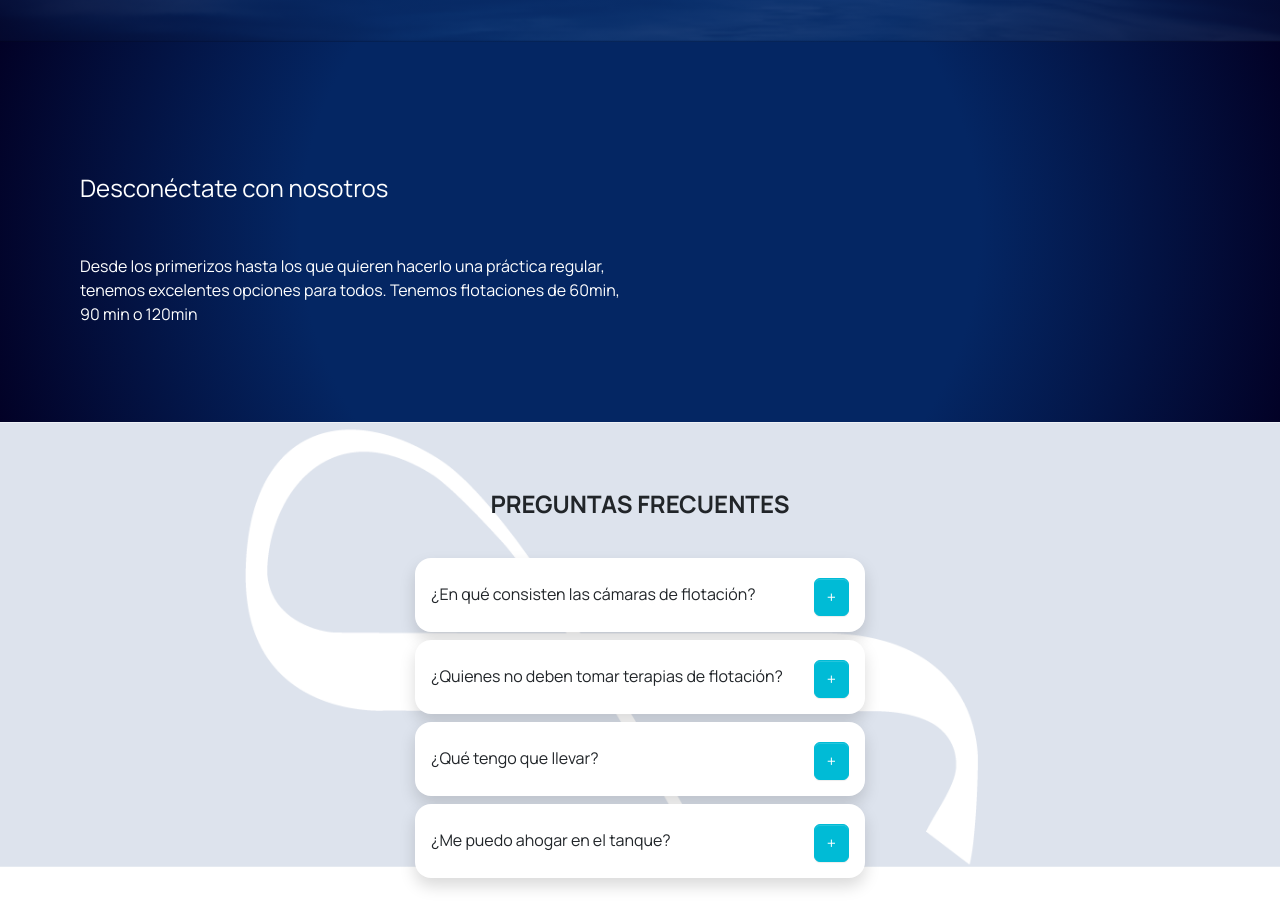
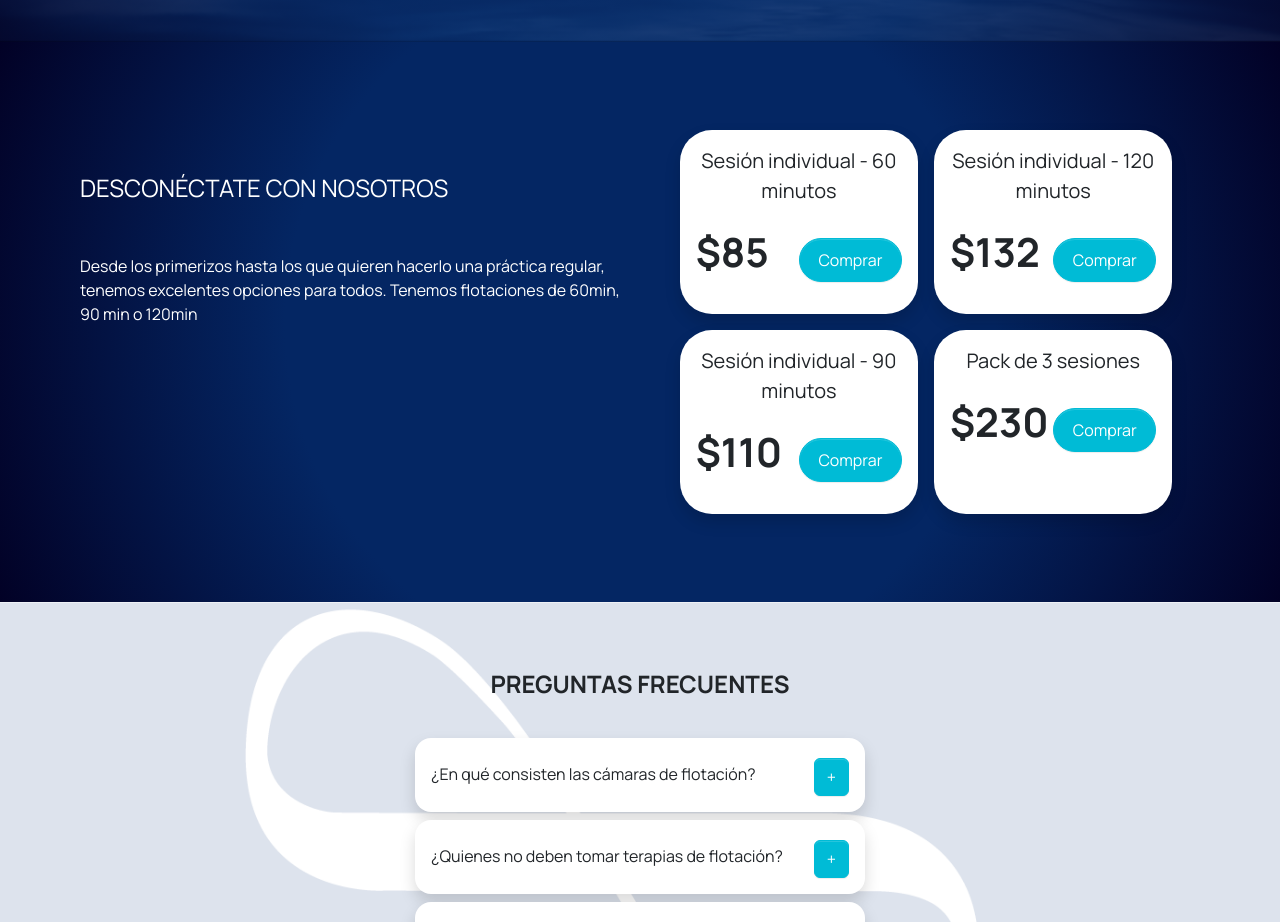
Before and after one commit to kevinjg03/flotarium, an Angular app: page /home in a window 1280 px wide. Shown: the part 1900-2822 px from the top of the page. Built offline with nearby package versions, Linux system fonts and the light colour scheme.

Commit message:
Seccion 4 home

```diff
--- a/angular.json
+++ b/angular.json
@@ -52,7 +52,7 @@
             },
             "development": {
               "buildOptimizer": false,
-              "optimization": false,
+              "optimization": true,
               "vendorChunk": true,
               "extractLicenses": false,
               "sourceMap": true,
--- a/src/app/home/home.component.html
+++ b/src/app/home/home.component.html
@@ -60,12 +60,25 @@
     </div>
     <div class="row bg-primary-gradient p-6">
         <div class="col-12 col-md-6 text-white">
-            <p class="fs-4 my-5">Desconéctate con nosotros</p>
+            <p class="fs-4 my-5">{{"Desconéctate con nosotros" | uppercase}}</p>
             <p clas>Desde los primerizos hasta los que quieren hacerlo una práctica regular, tenemos excelentes opciones para todos.
                 Tenemos flotaciones de 60min, 90 min o 120min
             </p>
         </div>
         <div class="col-12 col-md-6">
+            <div class="row d-flex justify-content-center">
+                <div *ngFor="let pack of servicePacks; let i = index" class="m-2 p-3 text-center col-12 col-md-5 bg-white rounded-5 shadow">
+                    <div class="d-flex flex-column align-content-between">
+                        <p class="fs-5">
+                            {{pack.name}}
+                        </p>
+                        <div class="d-flex flex-row justify-content-between ">
+                            <p class="fs-1 fw-bold">${{pack.price}} </p>
+                            <button class="btn btn-primary rounded-5 text-white my-3 w-50">Comprar</button>
+                        </div>
+                    </div>
+                </div>
+            </div>
         </div>
     </div>
     <div class="bg-faq d-flex flex-column justify-content-center align-items-center p-5">
--- a/src/app/home/home.component.ts
+++ b/src/app/home/home.component.ts
@@ -44,4 +44,11 @@ export class HomeComponent {
       question: "¿Me puedo ahogar en el tanque?",
       answer: "No, es prácticamente imposible ahogarse en una cámara de flotación. Al ser el agua tan densa, el cuerpo flota con completa facilidad. Incluso si nos quedamos dormidos, la profundidad del agua es tan baja, que no existe ningún peligro.", items: []},
   ]
+
+  servicePacks = [
+    {name: "Sesión individual - 60 minutos", price: "85", action: ""},
+    {name: "Sesión individual - 120 minutos", price: "132", action: ""},
+    {name: "Sesión individual - 90 minutos", price: "110", action: ""},
+    {name: "Pack de 3 sesiones", price: "230", action: ""}
+  ]
 }
```
